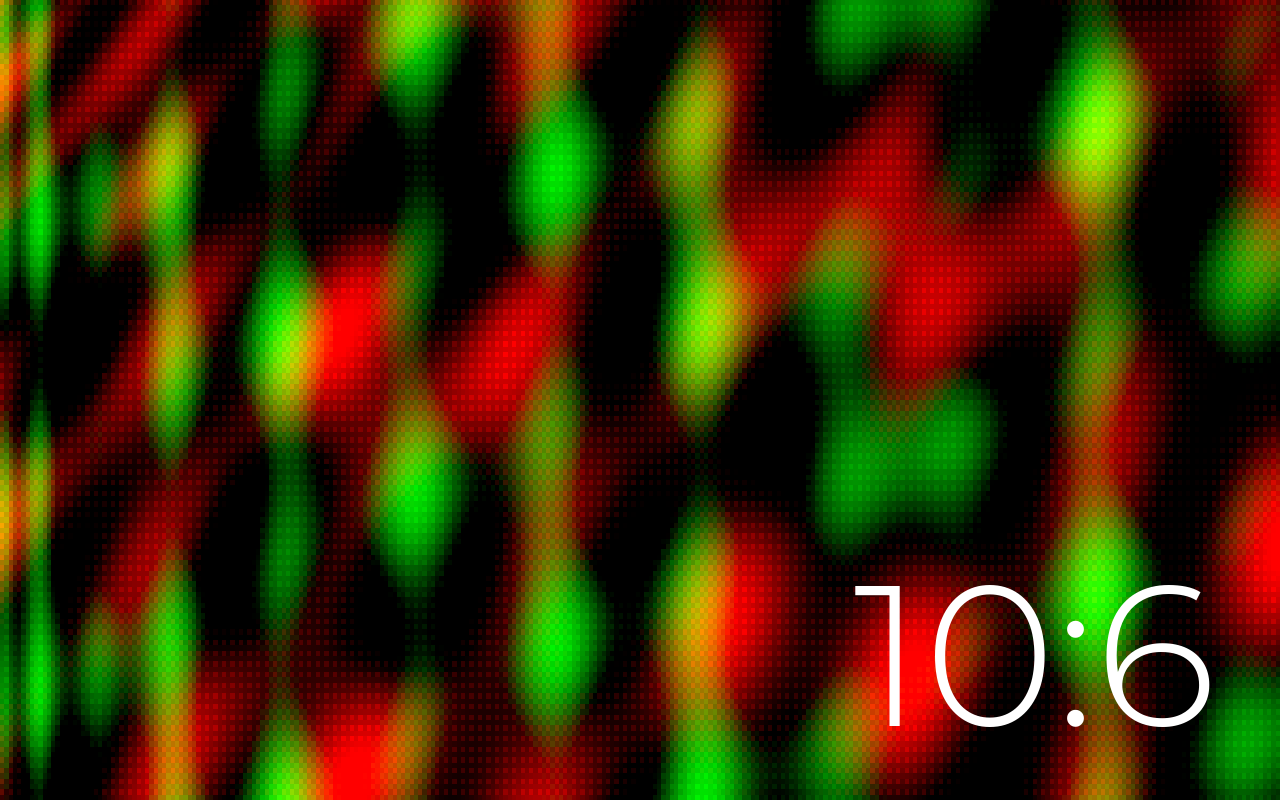
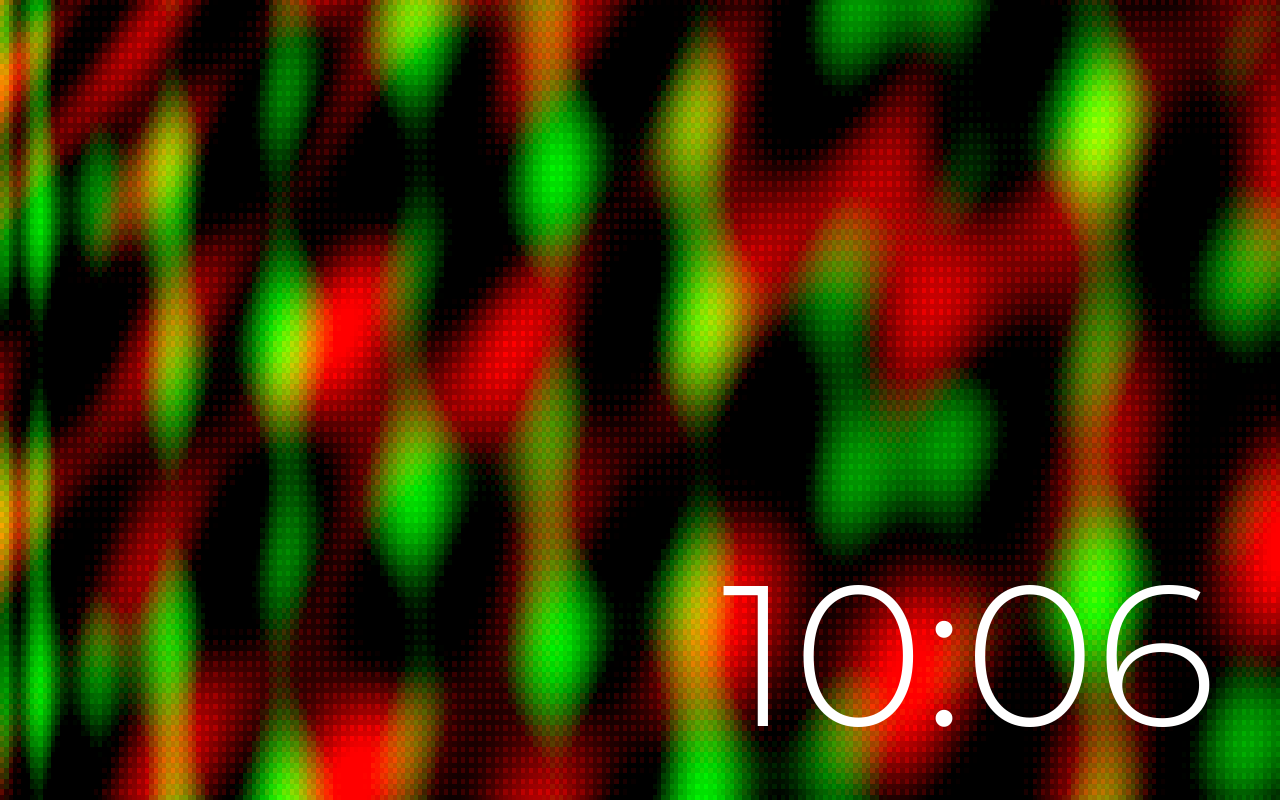
Before and after one commit to Wattle-bird/idle-page, a plain HTML site: page index.html in a window 1280 px wide. Drawn offline with Linux system fonts and the light colour scheme.

Commit message:
Fix minute padding

```diff
--- a/index.html
+++ b/index.html
@@ -64,7 +64,8 @@
       ctx.putImageData(imgData, 0, 0)
       let hour = new Date().getHours() % 12
       if (hour == 0) hour = 12;
-      const timeStr = hour + ':' + new Date().getMinutes()
+      const minute = (''+new Date().getMinutes()).padStart(2,0)
+      const timeStr = hour + ':' + minute
       time.innerHTML = timeStr
     }
 
```
